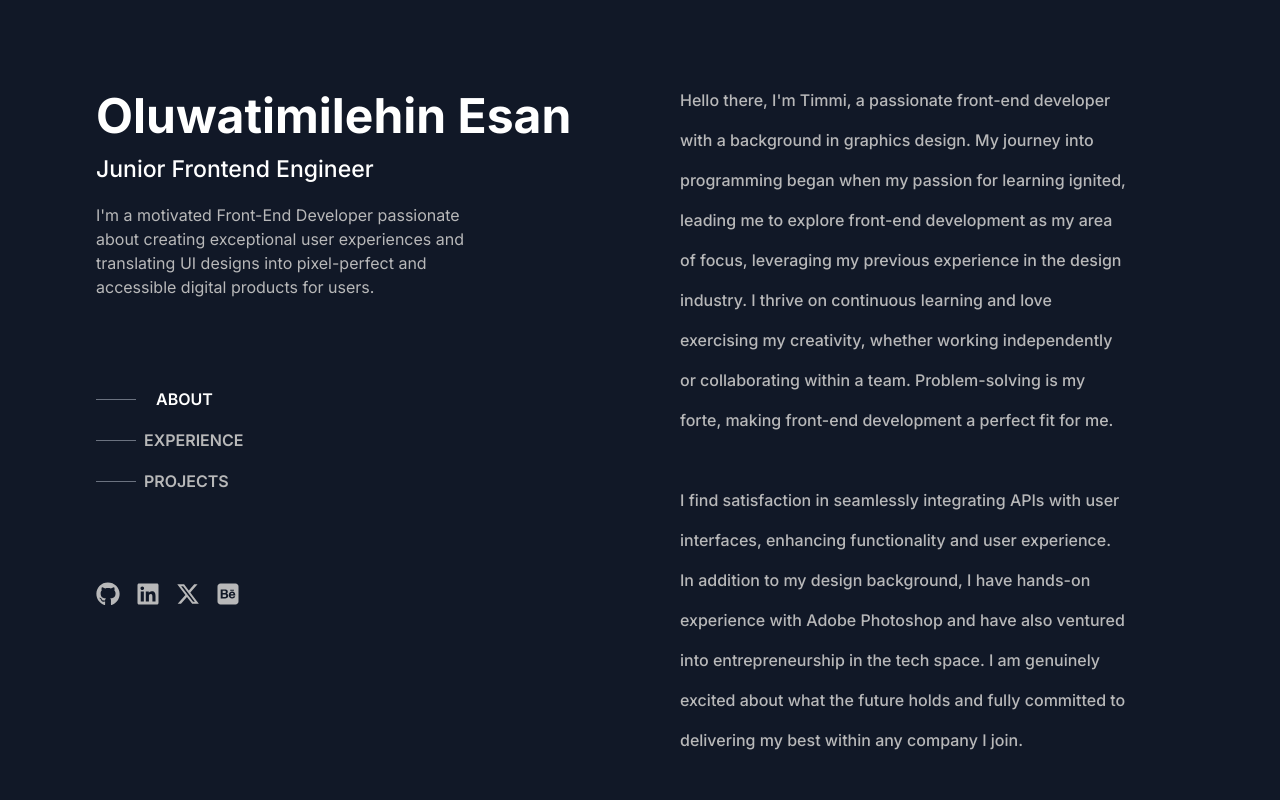
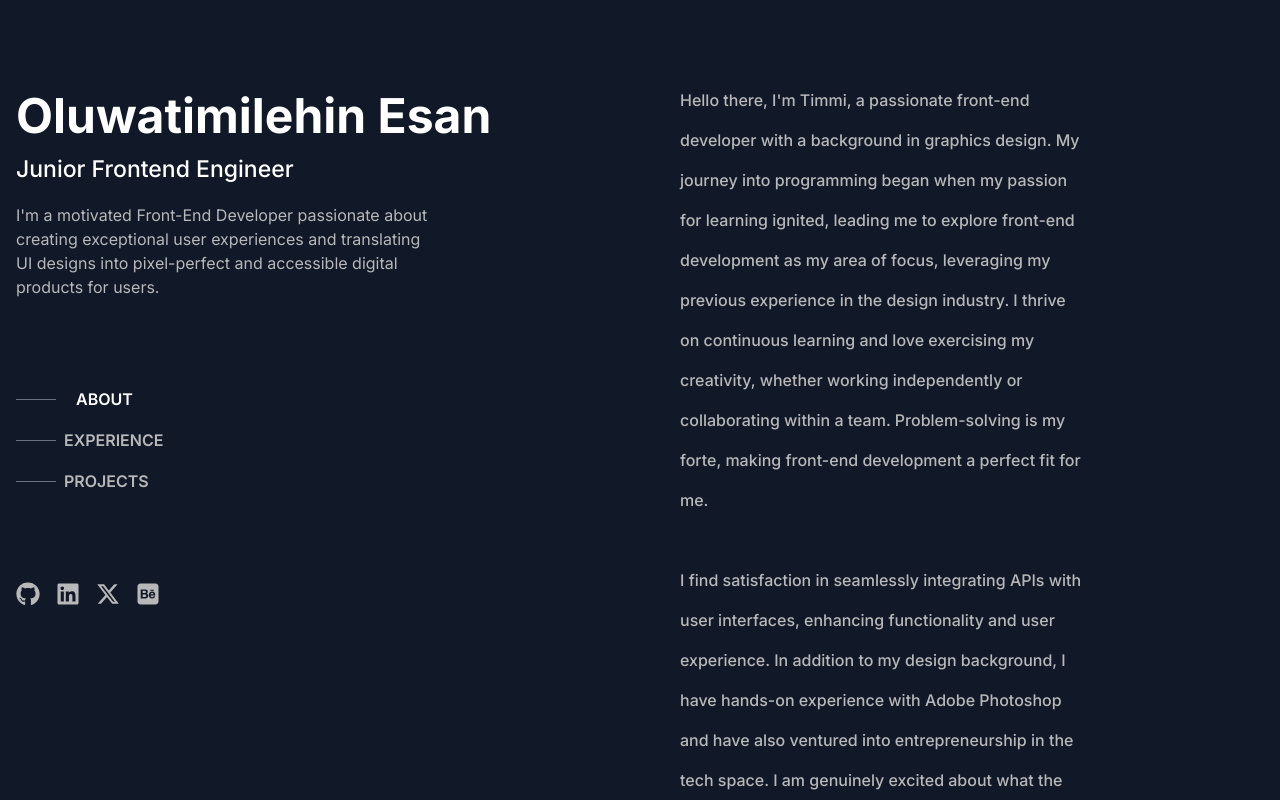
Before and after one commit to therealtmmy/Portfolio-v2, a React (Create React App) app: page / in a window 1280 px wide. Built offline with nearby package versions, Linux system fonts and the light colour scheme.

Commit message:
Refactored codebase

```diff
--- a/src/App.js
+++ b/src/App.js
@@ -8,7 +8,7 @@ import { BrowserRouter, Routes, Route } from "react-router-dom";
 
 function App() {
   return (
-    <div className="bg-gray-900 h-screen overflow-hidden font-sans">
+    <div className="w-64 h-screen mx-auto   font-sans ">
       <BrowserRouter>
         <Routes>
           <Route path="/" element={<Sidebar />}>
--- a/src/Components/About.jsx
+++ b/src/Components/About.jsx
@@ -2,7 +2,7 @@ import React from "react";
 
 const About = () => {
   return (
-    <div className="absolute top-0 pt-20 -right-10 pr-48 font-medium text-[#b8b8b9]  w-1/2 bg-gray-900 h-screen overflow-auto pb-20 scrollbar">
+    <div className="absolute top-0 pt-20 pl-10 right-0 pr-48 font-medium text-[#b8b8b9]  w-1/2 bg-gray-900 h-screen overflow-auto pb-20 scrollbar">
       <p>
         Hello there, I'm Timmi, a passionate front-end developer with a
         background in graphics design. My journey into programming began when my
--- a/src/Components/Sidebar.jsx
+++ b/src/Components/Sidebar.jsx
@@ -4,11 +4,8 @@ import Socials from "./Socials";
 
 const Sidebar = () => {
   return (
-    <div>
-      <div className="flex flex-col pt-20 pl-24 fixed">
-        <h1 className="text-white text-[48px] font-bold">
-          Oluwatimilehin Esan
-        </h1>
+    <div className="flex flex-col min-h-screen  pt-20 -ml-[32em] pl-4   fixed">
+      <h1 className="text-white text-[48px] font-bold">Oluwatimilehin Esan</h1>
       <h3 className="text-white text-[23px]  font-medium">
         Junior Frontend Engineer
       </h3>
@@ -21,7 +18,6 @@ const Sidebar = () => {
       <Links />
       <Socials />
     </div>
-    </div>
   );
 };
 
--- a/src/index.js
+++ b/src/index.js
@@ -3,6 +3,8 @@ import ReactDOM from "react-dom/client";
 import "./index.css";
 import App from "./App";
 import reportWebVitals from "./reportWebVitals";
+
+document.body.classList.add("bg-gray-900", "min-h-screen");
 
 const root = ReactDOM.createRoot(document.getElementById("root"));
 root.render(
```
Lines whose indentation alone changed are shown as unchanged.
